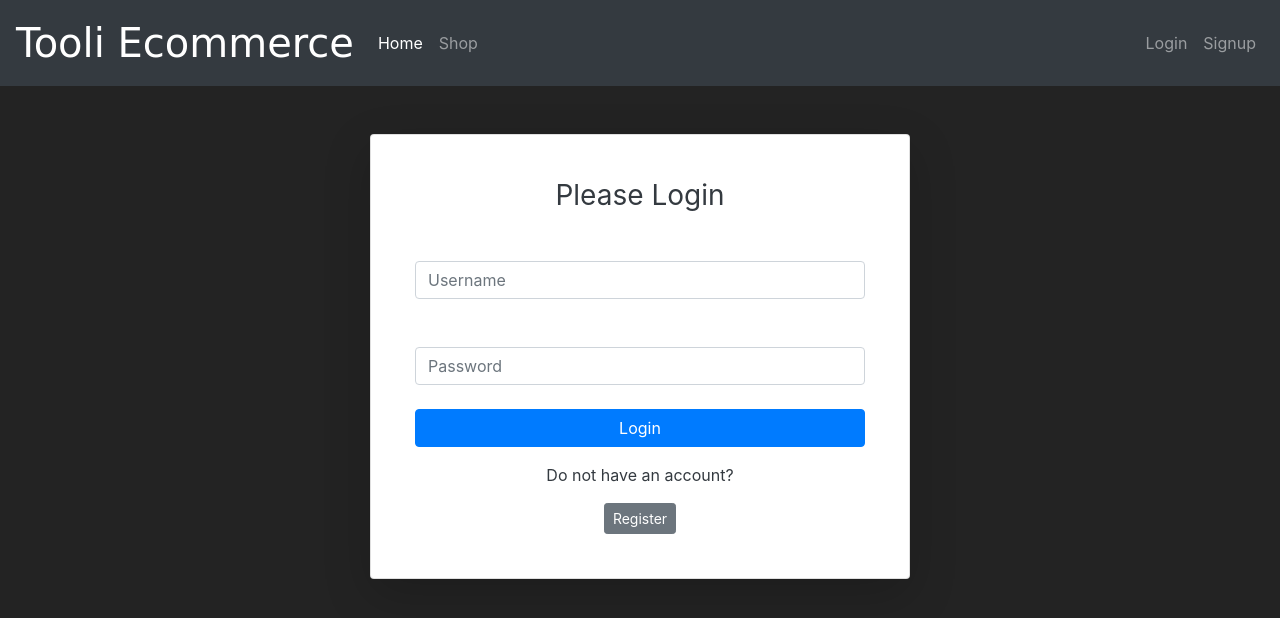
After one commit to Waris-95/E-com, a Flask app: page /login in a window 1280 px wide. The commit adds this page. Shown: the top 618 px of the page. Run offline with Flask 3, Linux system fonts and the light colour scheme; some libraries are stand-ins or nearby versions.

Commit message:
Adding login feature

```diff
--- a/market/forms.py
+++ b/market/forms.py
@@ -21,3 +21,9 @@ class RegisterForm(FlaskForm):
         user = User.query.filter_by(email_address=email_address.data).first()
         if user:
             raise ValidationError('Email address already in use. Please choose different one')
+
+
+class LoginForm(FlaskForm):
+    username = StringField(label="Username:", validators=[DataRequired()])
+    password = PasswordField(label="Password:", validators=[DataRequired()])
+    submit = SubmitField(label='Login')
--- a/market/routes.py
+++ b/market/routes.py
@@ -1,7 +1,7 @@
 from market import db, app
 from flask import render_template, jsonify, redirect, url_for, flash
 from market.models import Item, User
-from market.forms import RegisterForm
+from market.forms import RegisterForm, LoginForm
 
 @app.route('/')
 @app.route('/home')
@@ -36,3 +36,9 @@ def register_page():
         for err_msg in form.errors.values():
             flash(f'There was an error with creating a user: {err_msg}', 'danger')
     return render_template('register.html', form=form)
+
+# Login route
+@app.route('/login', methods=['GET', 'POST'])
+def login_page():
+    form = LoginForm()
+    return render_template('login.html', form=form)
--- a/market/templates/base.html
+++ b/market/templates/base.html
@@ -31,7 +31,7 @@
           </ul>
           <ul class="navbar-nav">
             <li class="nav-item">
-              <a class="nav-link" href="#">Login</a>
+              <a class="nav-link" href="{{ url_for('login_page') }}">Login</a>
             </li>
             <li class="nav-item">
               <a class="nav-link" href="{{ url_for('register_page') }}">Signup</a>
--- /dev/null
+++ b/market/templates/login.html
@@ -0,0 +1,39 @@
+{% extends 'base.html' %}
+
+{% block title %}
+Login Page
+{% endblock %}
+
+{% block content %}
+<div class="container mt-5">
+    <div class="row justify-content-center">
+        <div class="col-md-6">
+            <div class="card shadow-lg p-4">
+                <div class="card-body">
+                    <h1 class="h3 mb-3 font-weight-normal text-center text-dark">
+                        Please Login
+                    </h1>
+                    <form method="POST" class="form-login">
+                        {{ form.hidden_tag() }}
+                        <div class="form-group">
+                            {{ form.username.label(class="form-label") }}
+                            {{ form.username(class="form-control", placeholder="Username") }}
+                        </div>
+                        <div class="form-group">
+                            {{ form.password.label(class="form-label") }}
+                            {{ form.password(class="form-control", placeholder="Password") }}
+                        </div>
+                        <div class="d-grid mt-4">
+                            {{ form.submit(class="btn btn-primary btn-block") }}
+                        </div>
+                    </form>
+                    <div class="mt-3 text-center">
+                        <p class="text-dark">Do not have an account?</p>
+                        <a class="btn btn-sm btn-secondary" href="{{ url_for('register_page') }}">Register</a>
+                    </div>
+                </div>
+            </div>
+        </div>
+    </div>
+</div>
+{% endblock %}
```
